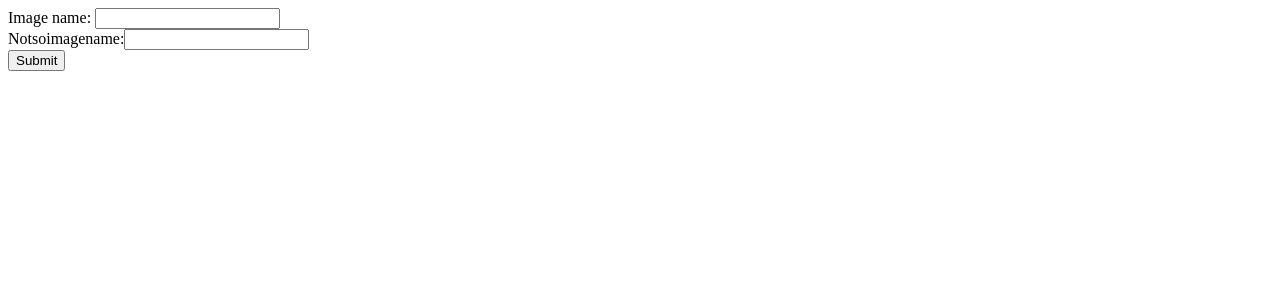
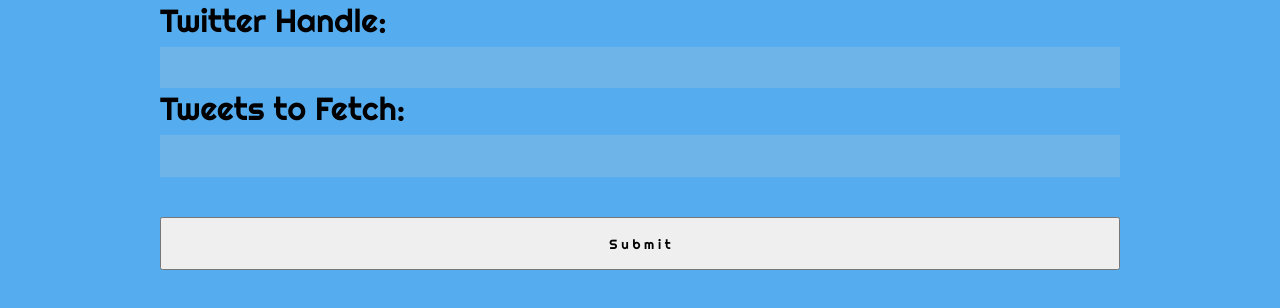
Before and after one commit to abumsoo/coleis-Ay, a website: page index.html in a window 1280 px wide. Drawn offline with Linux system fonts and the light colour scheme.

Commit message:
updated the CSS and html index pages.

```diff
--- a/index.html
+++ b/index.html
@@ -1,13 +1,31 @@
 <!DOCTYPE html>
 
 <html>
+<head>
 
+<meta charset="utf-8">
+<meta http-equiv="X-UA-Compatible" content="IE=edge">
+<meta name="viewport" content="width=device-width, initial-scale=1">
+
+<title>Watchlist Checker!</title>
+
+<link href="styles.css" rel="stylesheet">
+<link href='https://fonts.googleapis.com/css?family=Righteous' rel='stylesheet' type='text/css'>
+
+</head>
 <body>
+<div id="container">
+<div id="center">
 <form action="http://localhost:8081/process_get" method="GET">
-Image name: <input type="text" name="act_req">  <br>
-Notsoimagename:<input type="number" name="count_req">  <br>
-<input type="submit" value="Submit">
+Twitter Handle:<br class="gap"><input class="text" type="text" name="act_req">
+<br class="space">
+Tweets to Fetch:<br class="gap"><input class="number" type="number" name="count_req">
+<br class="space">
+<br class="space">
+<input class="submit" type="submit" value="S u b m i t" width="20em" height="5em">
 </form>
+</div>
+</div>
 </body>
 
 </html>
--- /dev/null
+++ b/styles.css
@@ -0,0 +1,64 @@
+* {
+	-moz-box-sizing: border-box;
+	-webkit-box-sizing: border-box;
+	box-sizing: border-box;
+	position: relative;
+	padding: 0;
+	margin: 0;
+}
+
+html {
+	background: #55acee;
+	height: 100%;
+}
+
+body {
+	font-family: Righteous, 'cursive';
+	font-size: 2em;
+}
+
+br.space {
+	font-size: 2em;
+}
+
+input.text {
+	padding: 1em;
+	border: none;
+	transition: border 0.5s;
+	background: #6EB4E9;
+	width: 100%;
+}
+
+input.text.focus {
+	background: #8BC0E8;
+}
+
+input.number {
+	padding: 1em;
+	border: none;
+	transition: border 0.5s;
+	background: #6EB4E9;
+	width: 100%;
+}
+
+input.number.focus {
+	background-color: #8BC0E8;
+}
+
+input.submit {
+	font-family: Righteous, 'cursive';
+	width: 100%;
+	height: 4em;
+}
+
+#center {
+	vertical-align: middle;
+}
+
+#container {
+	position: relative;
+	width: 75%;
+	min-height: 100%;
+	background: #55acee;
+	margin: 0 auto;
+}
```
